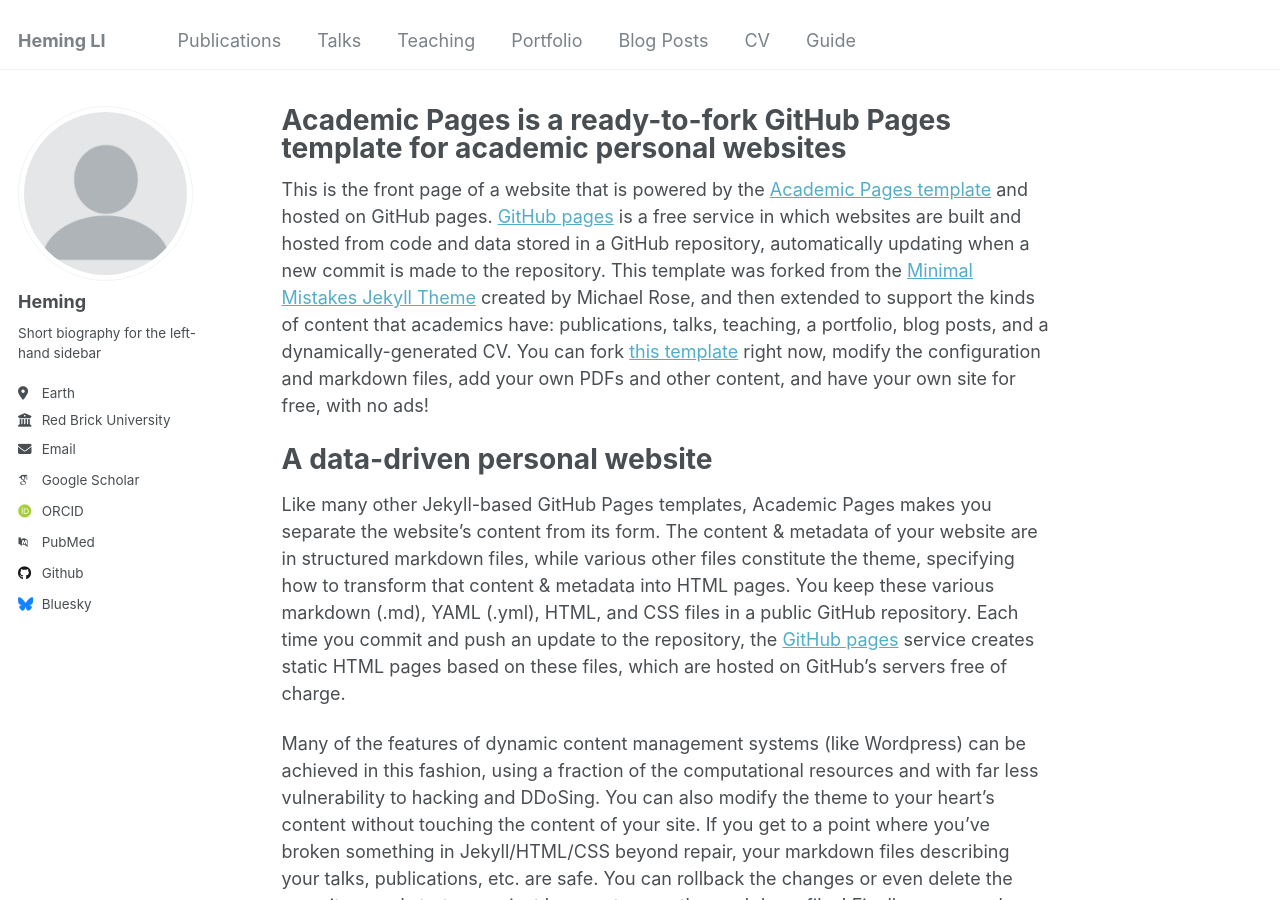
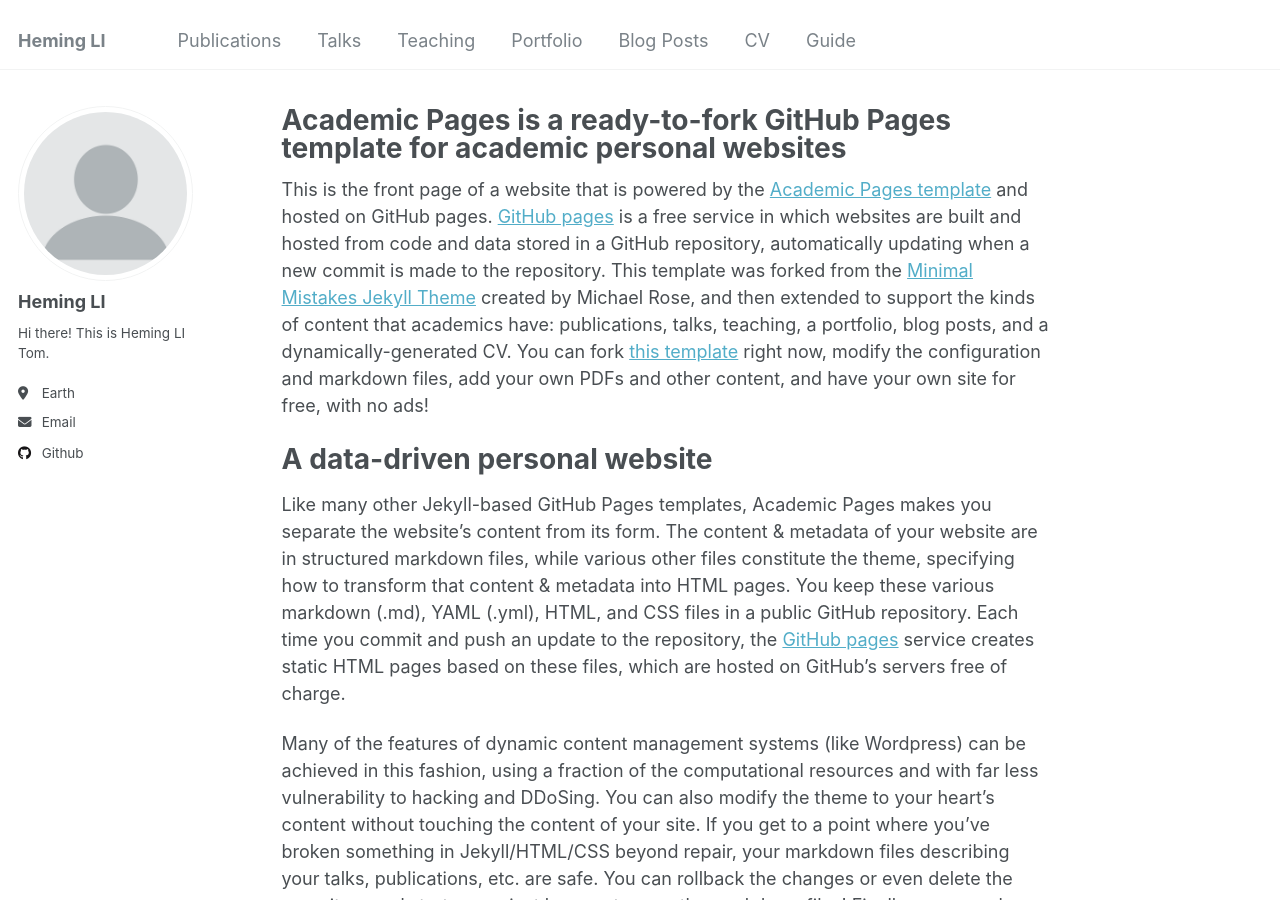
Before and after one commit to Tom-Liii/Tom-Liii.github.io, a Jekyll site: the page built from _pages/about.md, in a window 1280 px wide and 900 px high. Built offline with Jekyll 4.4.1, drawn with Linux system fonts in a browser that asks for light colours; some web fonts are replaced.

Commit message:
modified:   _config.yml

```diff
--- a/_config.yml
+++ b/_config.yml
@@ -12,9 +12,9 @@ title                    : "Heming LI"
 title_separator          : "-"
 name                     : &name "Heming LI"
 description              : &description "personal description"
-url                      : https://academicpages.github.io # the base hostname & protocol for your site e.g. "https://[your GitHub username].github.io"
+url                      : https://tom-liii.github.io/ # the base hostname & protocol for your site e.g. "https://[your GitHub username].github.io"
 baseurl                  : "" # the subpath of your site, e.g. "/blog"
-repository               : "academicpages/academicpages.github.io"
+repository               : "Tom-Liii/Tom-Liii.github.io.git"
 
 # Site Author - The following control what appear as part of the author content on the side bar.
 #               If a field is blank the icon and link will not appear, otherwise it will be shown.
@@ -22,34 +22,35 @@ repository               : "academicpages/academicpages.github.io"
 author:
   # Biographic information
   avatar           : "profile.png"
-  name             : "Heming"
+  name             : "Heming LI"
   pronouns         : # example: "she/her"
-  bio              : "Short biography for the left-hand sidebar"
+  bio              : "Hi there! This is Heming LI Tom."
   location         : "Earth"
-  employer         : "Red Brick University"
+  employer         :
   uri              : # URL
-  email            : "none@example.org"
+  email            : "heming7266@gmail.com"
 
   # Academic websites
   arxiv            : # URL - Update with the correct link to your profile
-  googlescholar    : "https://scholar.google.com/citations?user=PS_CX0AAAAAJ"
+  googlescholar    :
   impactstory      : # URL
-  orcid            : "http://orcid.org/yourorcidurl"
+  orcid            :
   semantic         : # URL
-  pubmed           : "https://www.ncbi.nlm.nih.gov/pubmed/?term=john+snow"
+  pubmed           :
   researchgate     : # URL
   scopus           : # URL
+  openreview       : https://openreview.net/profile?id=~Heming_Li1
 
   # Repositories and software development
   bitbucket        : # Username - Update with your username on the site
   codepen          : # Username
   dribbble         : # Username
-  github           : "academicpages"
+  github           : "Tom-Liii"
   kaggle           : # Username
   stackoverflow    : # User number or user number and name (i.e., use "1" or "1/jeff-atwood")
 
   # Social media
-  bluesky          : "bsky.app" # Replace this with you Bluesky username
+  bluesky          : # # Replace this with you Bluesky username
   facebook         : # Username
   flickr           : # Username
   foursquare       : # Username
```
